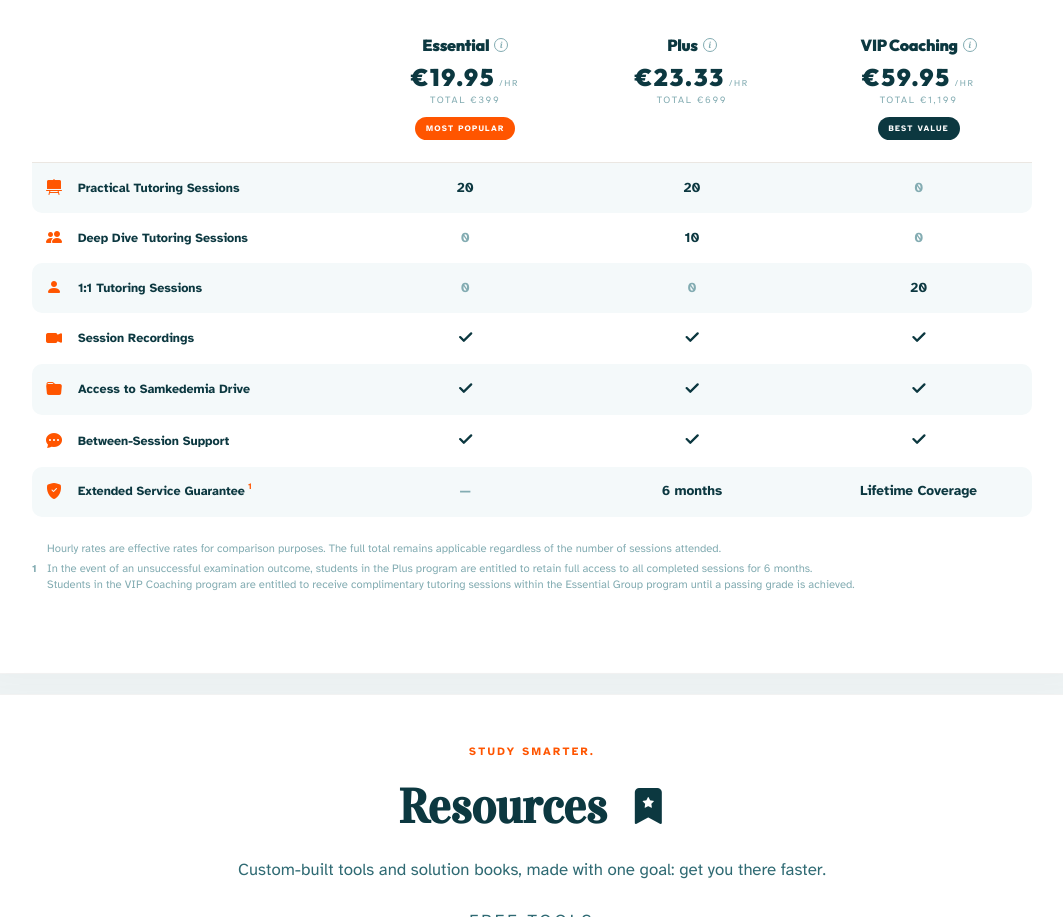
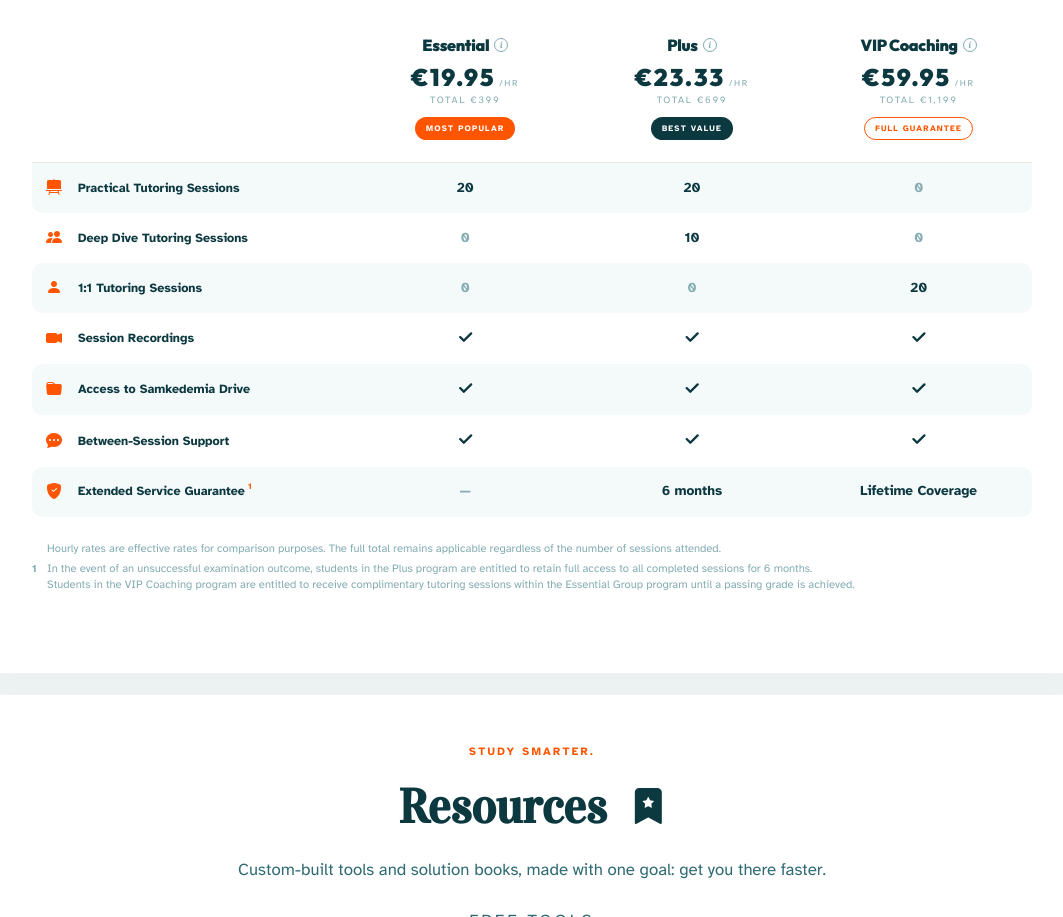
Before and after one commit to jsamardzic/samkedemia, a plain HTML site: page index.html in a window 1280 px wide. Shown: the part 5549-6466 px from the top of the page, without its empty margins (108-1171 px from the left). Drawn offline with nearby package versions, Linux system fonts and the light colour scheme.

Commit message:
Update tags

```diff
--- a/index.html
+++ b/index.html
@@ -3087,13 +3087,13 @@
                                     <div class="tier-name-row"><span class="tier-name">Plus</span><button class="info-btn" data-tier="plus" aria-label="What's included in Plus">i</button></div>
                                     <div class="tier-price-row"><span class="tier-price">€23.33</span><span class="tier-hr">/hr</span></div>
                                     <span class="tier-sub">Total €699</span>
-                                    <span class="tier-badge limited" style="visibility:hidden" aria-hidden="true">&nbsp;</span>
+                                    <span class="tier-badge best-value">Best Value</span>
                                 </th>
                                 <th>
                                     <div class="tier-name-row"><span class="tier-name">VIP Coaching</span><button class="info-btn" data-tier="vip" aria-label="What's included in VIP Coaching">i</button></div>
                                     <div class="tier-price-row"><span class="tier-price">€59.95</span><span class="tier-hr">/hr</span></div>
                                     <span class="tier-sub">Total €1,199</span>
-                                    <span class="tier-badge best-value">Best Value</span>
+                                    <span class="tier-badge limited">Full Guarantee</span>
                                 </th>
                             </tr>
                         </thead>
```
